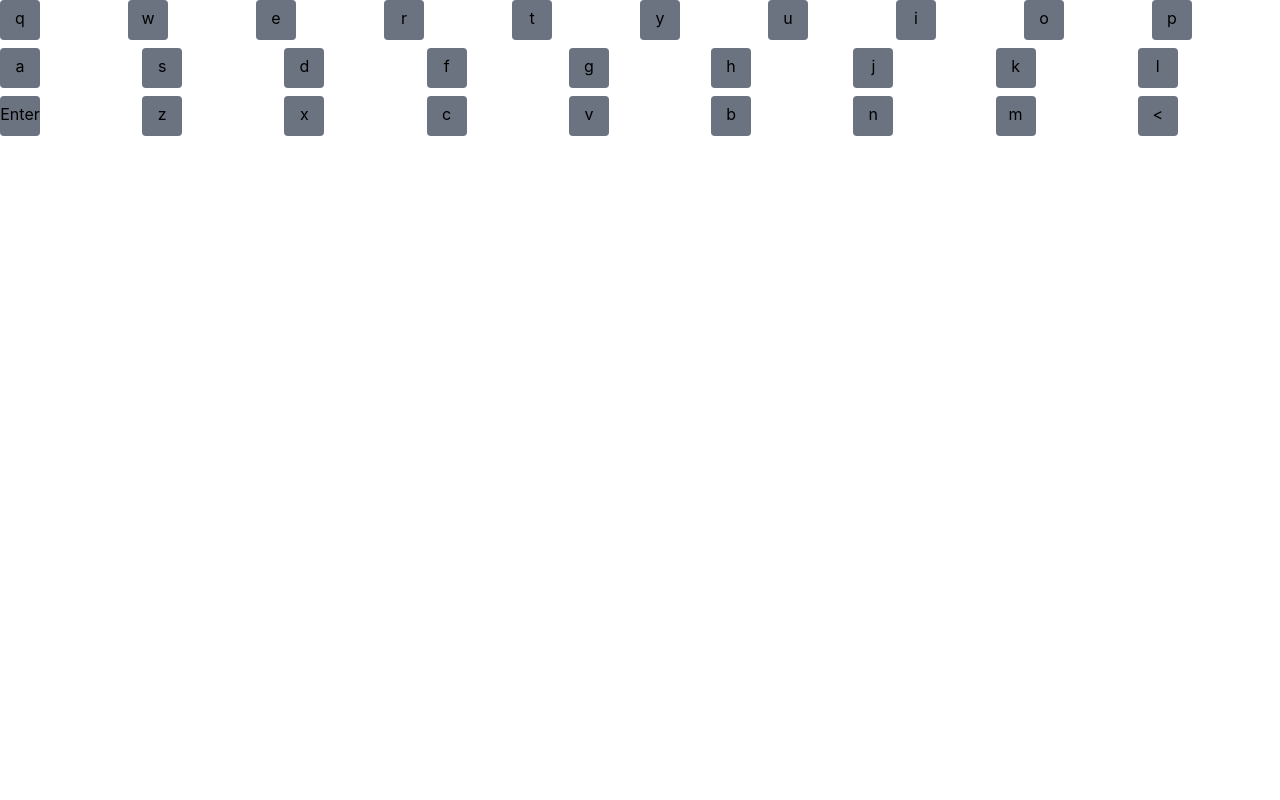
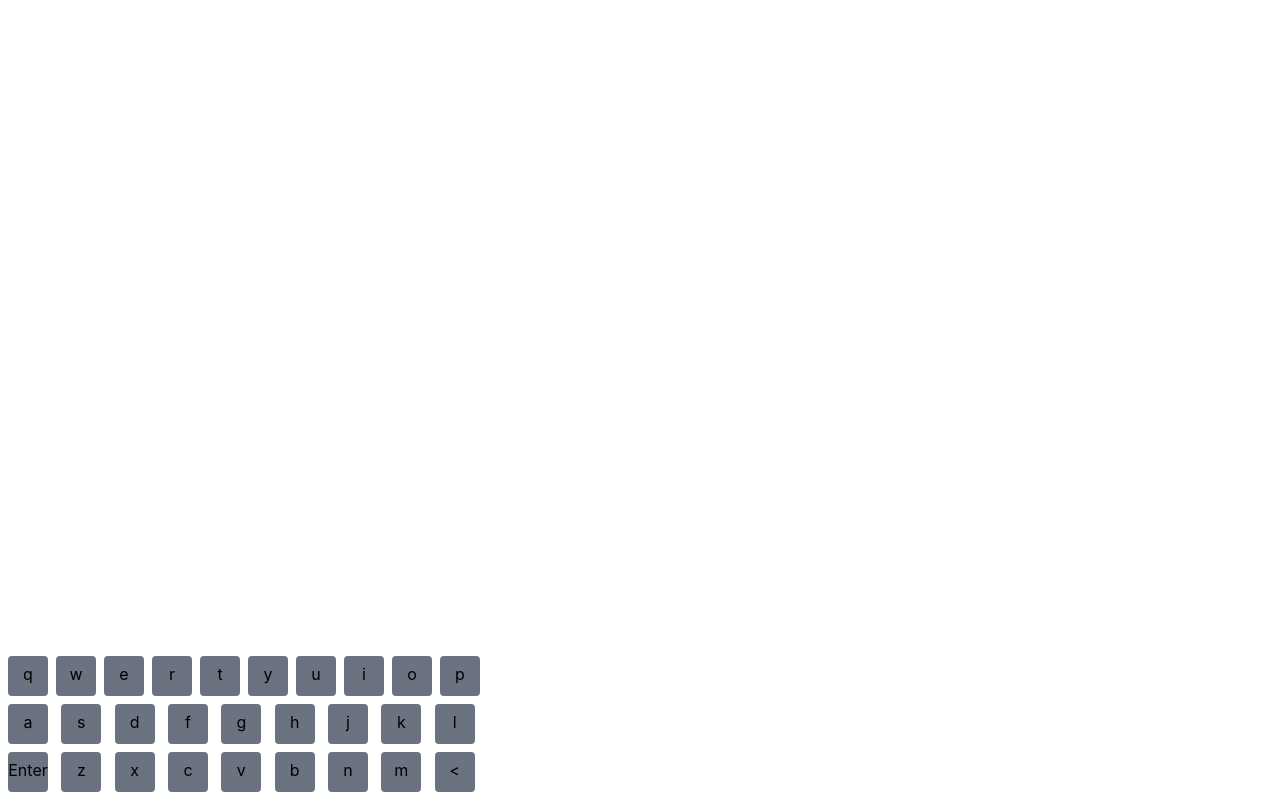
Before and after one commit to H-Lapa/wordle-clone, a Next.js app: page / in a window 1280 px wide. Built offline with nearby package versions, Linux system fonts and the light colour scheme.

Commit message:
keyboard stylign complete

```diff
--- a/components/Key.js
+++ b/components/Key.js
@@ -1,8 +1,8 @@
 const Key = ({letter}) => {
     return (
         <div className="flex-1 -mx-1 justify-center">
-            <div className=" w-12 px-1 mb-2">
-                <p className="block w-full h-10 rounded bg-gray-500 text-center pt-1.5">{letter}</p>
+            <div className=" w-12 ml-2 px-1 mb-2">
+                <p className="block w-full h-10 rounded bg-gray-500 text-center pt-1.5 hover:bg-gray-700">{letter}</p>
             </div>
         </div>
 
--- a/components/Keyboard.js
+++ b/components/Keyboard.js
@@ -6,9 +6,9 @@ const Keyboard = () => {
     const thirdRow = ['z','x','c','v','b','n','m'];
 
     return (
-        //keyboard
-
-        //firstRow
+        // keyboard
+        <div className=''>
+        {/* firstRow */}
         <>
             {/* keyboard */}
             {/* firstRow */}
@@ -30,7 +30,8 @@ const Keyboard = () => {
             {/* third row */}
 
             <div className="max-w-full flex flex-row">
-                <Key letter={"Enter"}></Key>
+                <Key letter={"Enter"} className=""></Key>
+
                 {/* letter */}
                 {thirdRow.map((symbol) => {
                     return <Key letter={symbol} />;
@@ -40,7 +41,7 @@ const Keyboard = () => {
             </div>
 
         </>
-
+        </div>
     )
 }
 
--- a/pages/index.js
+++ b/pages/index.js
@@ -1,12 +1,13 @@
 import Head from 'next/head'
 import Image from 'next/image'
-import styles from '../styles/Home.module.css'
 import Keyboard from '../components/Keyboard'
 
 export default function Home() {
   return (
-    <div>
-      <Keyboard/>
+    <div className=''>
+      <div className='absolute bottom-0 w-11/12 m-auto flex'>
+        <Keyboard/>
+      </div>
     </div>
   )
 }
```
